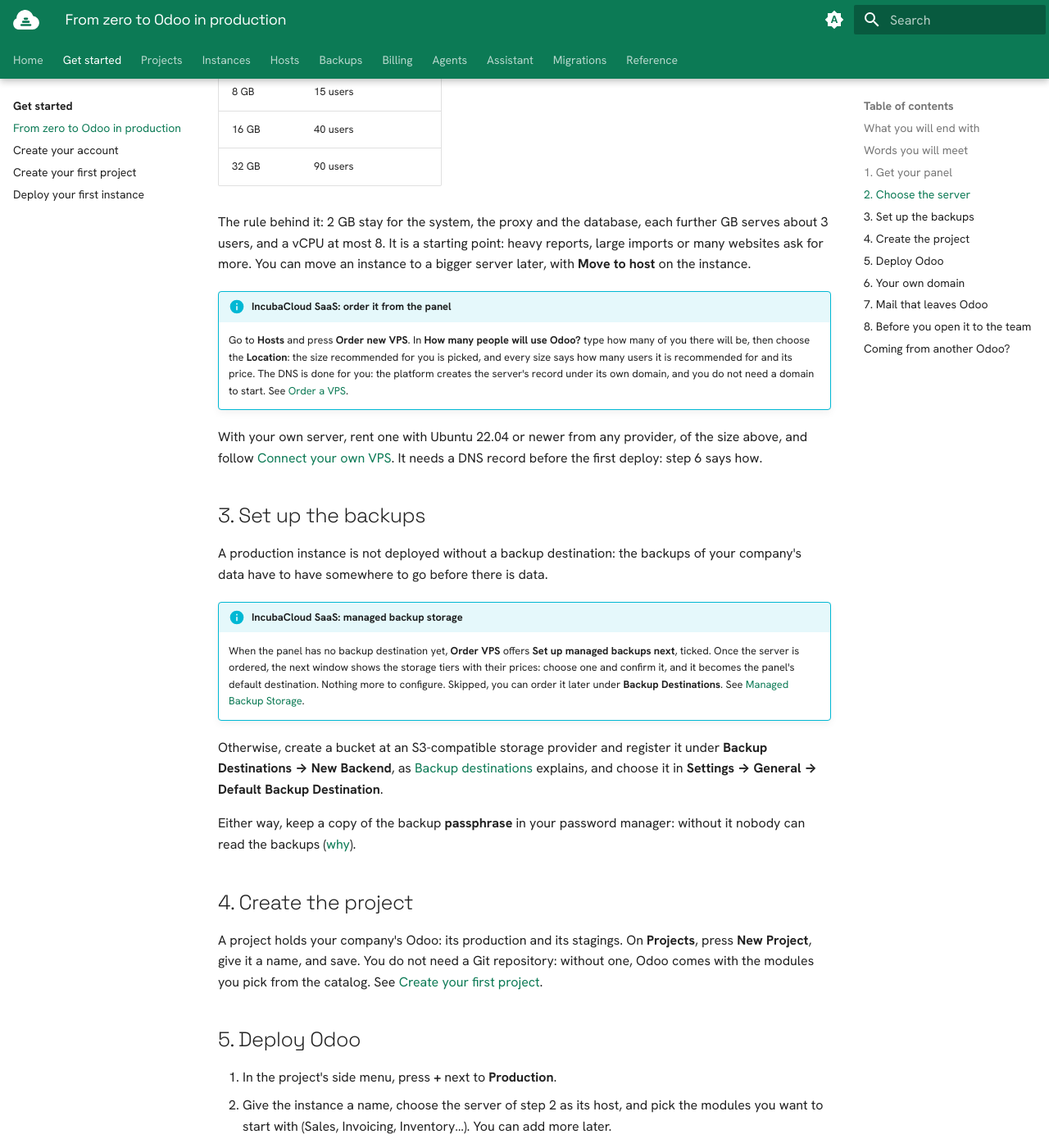
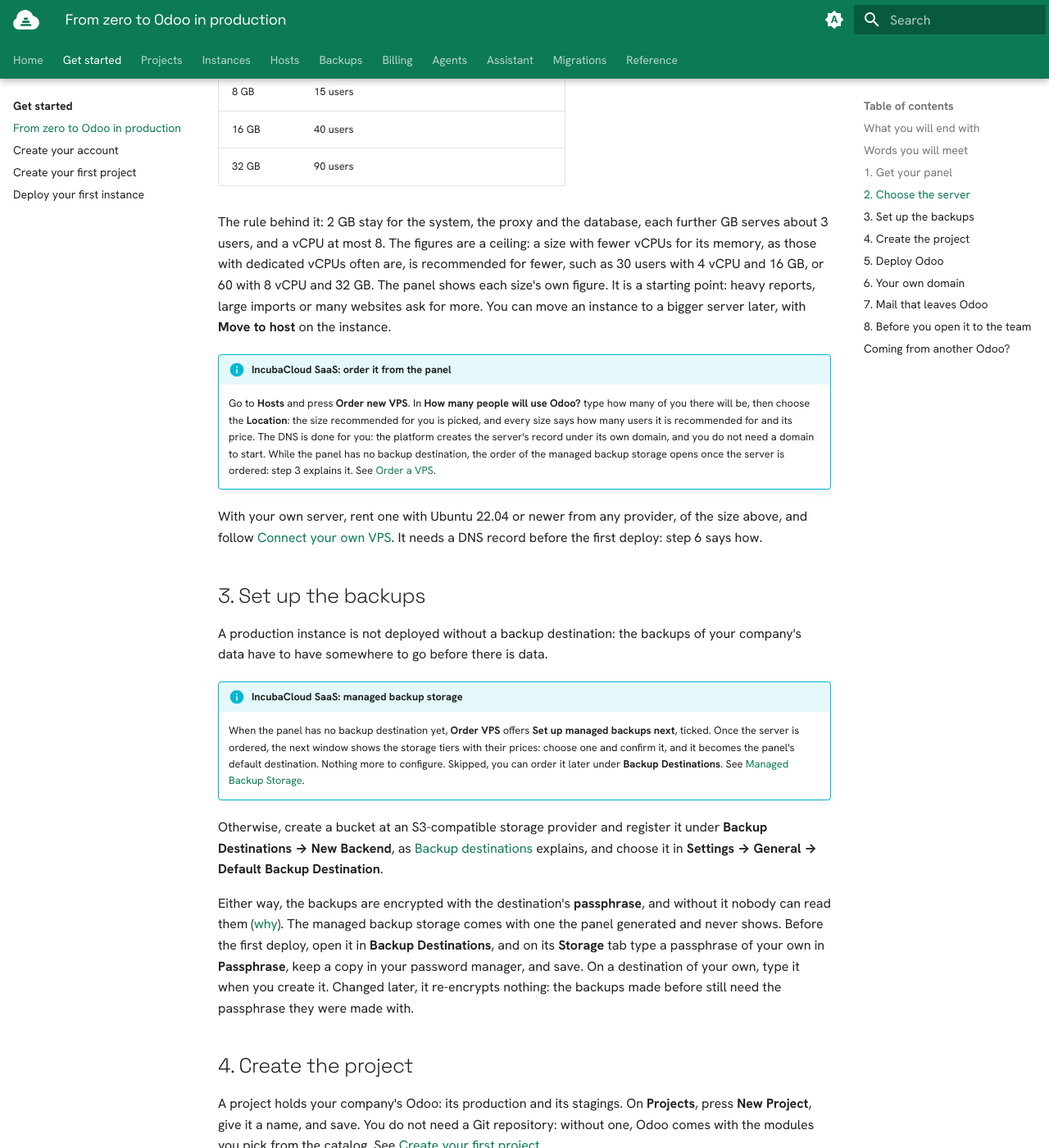
Before and after one commit to incubacloud/incubacloud, an MkDocs documentation site: the page built from docs/user/docs/getting-started/zero-to-odoo.md, in a window 1280 px wide and 1400 px high, scrolled down 1726 px. Shown: the whole window at 82% size. Built offline with MkDocs 1.6.1 and Material for MkDocs 9.7.7, drawn with Linux system fonts in a browser that asks for light colours; plug-ins that fetch from the network failed and are left out; some of the changed text lies outside the part shown.

Commit message:
[DOC] incubacloud 1.0.224: From zero to Odoo says the figures of users are a ceiling the vCPUs lower, that above about 15 users an instance's memory in Resources and its workers in Config are raised, and to type a passphrase of one's own on the managed backup storage before the first deploy, since the generated one is never shown; Migrate from another host switches off the scheduled actions and the outgoing and incoming mail servers right after the test restore, before two Odoos send the same mail; Order a VPS names Skip

```diff
--- a/docs/user/docs/getting-started/zero-to-odoo.md
+++ b/docs/user/docs/getting-started/zero-to-odoo.md
@@ -46,21 +46,25 @@
 ## 2. Choose the server
 
 The size of the server depends on how many people will use Odoo. This is the
-rule the panel recommends with, for one production and one staging on the same
-server:
+rule the panel recommends with, for one production with room for a staging on
+the same server:
 
 | RAM | Recommended for up to |
 |---|---|
 | Under 4 GB | Tests only |
-| 4 GB | 5 users |
+| 4 GB | 5 users, and a staging only while you try something |
 | 8 GB | 15 users |
 | 16 GB | 40 users |
 | 32 GB | 90 users |
 
 The rule behind it: 2 GB stay for the system, the proxy and the database, each
-further GB serves about 3 users, and a vCPU at most 8. It is a starting point:
-heavy reports, large imports or many websites ask for more. You can move an
-instance to a bigger server later, with **Move to host** on the instance.
+further GB serves about 3 users, and a vCPU at most 8. The figures are a
+ceiling: a size with fewer vCPUs for its memory, as those with dedicated vCPUs
+often are, is recommended for fewer, such as 30 users with 4 vCPU and 16 GB, or
+60 with 8 vCPU and 32 GB. The panel shows each size's own figure. It is a
+starting point: heavy reports, large imports or many websites ask for more. You
+can move an instance to a bigger server later, with **Move to host** on the
+instance.
 
 !!! info "IncubaCloud SaaS: order it from the panel"
     Go to **Hosts** and press **Order new VPS**. In **How many people will use
@@ -68,7 +72,9 @@
     the size recommended for you is picked, and every size says how many users
     it is recommended for and its price. The DNS is done for you: the platform
     creates the server's record under its own domain, and you do not need a
-    domain to start. See [Order a VPS](../hosts/hire.md).
+    domain to start. While the panel has no backup destination, the order of
+    the managed backup storage opens once the server is ordered: step 3
+    explains it. See [Order a VPS](../hosts/hire.md).
 
 With your own server, rent one with Ubuntu 22.04 or newer from any provider,
 of the size above, and follow [Connect your own VPS](../hosts/connect.md). It
@@ -93,8 +99,14 @@
 [Backup destinations](../backups/index.md#backup-destinations) explains, and
 choose it in **Settings → General → Default Backup Destination**.
 
-Either way, keep a copy of the backup **passphrase** in your password manager:
-without it nobody can read the backups ([why](../backups/index.md#encryption)).
+Either way, the backups are encrypted with the destination's **passphrase**,
+and without it nobody can read them ([why](../backups/index.md#encryption)).
+The managed backup storage comes with one the panel generated and never shows.
+Before the first deploy, open it in **Backup Destinations**, and on its
+**Storage** tab type a passphrase of your own in **Passphrase**, keep a copy in
+your password manager, and save. On a destination of your own, type it when you
+create it. Changed later, it re-encrypts nothing: the backups made before still
+need the passphrase they were made with.
 
 ## 4. Create the project
 
@@ -115,6 +127,13 @@
 When it ends in green, the instance's address, a name under the server's
 domain, opens Odoo's sign-in page. Details in
 [Deploy your first instance](first-deploy.md).
+
+Every instance starts with the limits of a small team: Odoo with 2 workers,
+2 GB of memory and 2 CPUs, and its database with 1 GB. Above about 15 users,
+raise them: on the instance's **Resources** tab, the **Memory Limit** and
+**CPUs** of Odoo and of the database, and on its **Config** tab, `workers`
+(Odoo's rule of thumb: two for each CPU, plus one). They apply on the next
+**Deploy**. See [Memory and resources](../instances/resources.md).
 
 ## 6. Your own domain
 
@@ -176,7 +195,8 @@
 - [x] The instance's **Backups** tab shows a first backup the morning after
       the deploy; **Create Backup** takes one at once
       ([Set up backups](../backups/index.md)).
-- [x] The backup passphrase is in your password manager.
+- [x] The passphrase you typed on the backup destination is in your password
+      manager.
 - [x] A test mail arrived, and not in spam.
 - [x] Your colleagues are invited: Odoo's own users are created in Odoo,
       under *Settings → Users*.
```
Also changed, not shown: docs/user/docs/hosts/hire.md (+2 -2 lines), docs/user/docs/migrations/from-another-host.md (+19 -7 lines), CHANGELOG.md.
